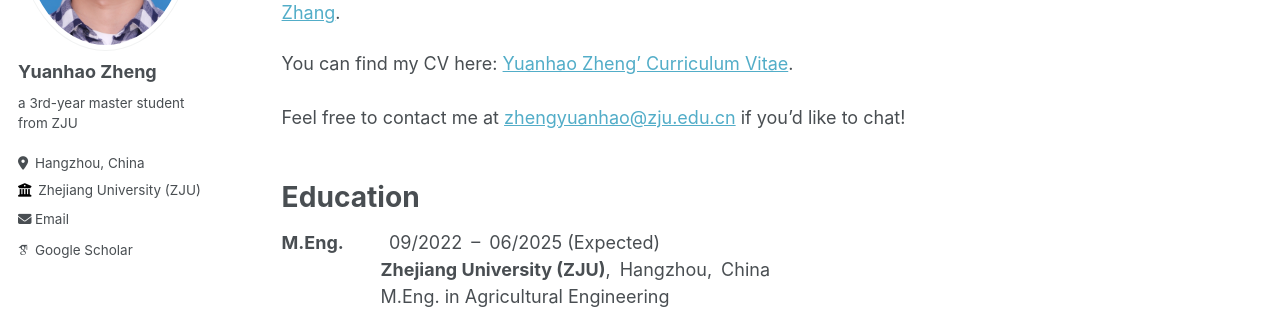
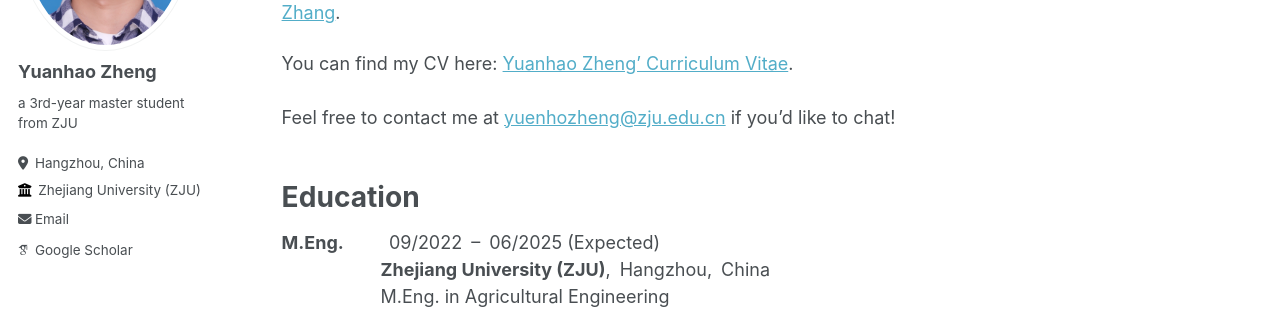
Before and after one commit to Zheng-Yuanhao/Zheng-Yuanhao.github.io, a Jekyll site: the page built from _pages/about.md, in a window 1280 px wide and 900 px high. Shown: the part 284-593 px from the top of the window. Built offline with Jekyll 4.4.1, drawn with Linux system fonts in a browser that asks for light colours; some web fonts are replaced.

Commit message:
Update about.md

```diff
--- a/_pages/about.md
+++ b/_pages/about.md
@@ -11,7 +11,7 @@
 
 You can find my CV here: [Yuanhao Zheng' Curriculum Vitae](../files/CV.pdf).  <br>
 <br>
-Feel free to contact me at [zhengyuanhao@zju.edu.cn](mailto:zhengyuanhao@zju.edu.cn) if you’d like to chat!<br>
+Feel free to contact me at [yuenhozheng@zju.edu.cn](mailto:yuenhozheng@zju.edu.cn) if you’d like to chat!<br>
 <br>
 
 Education
```
